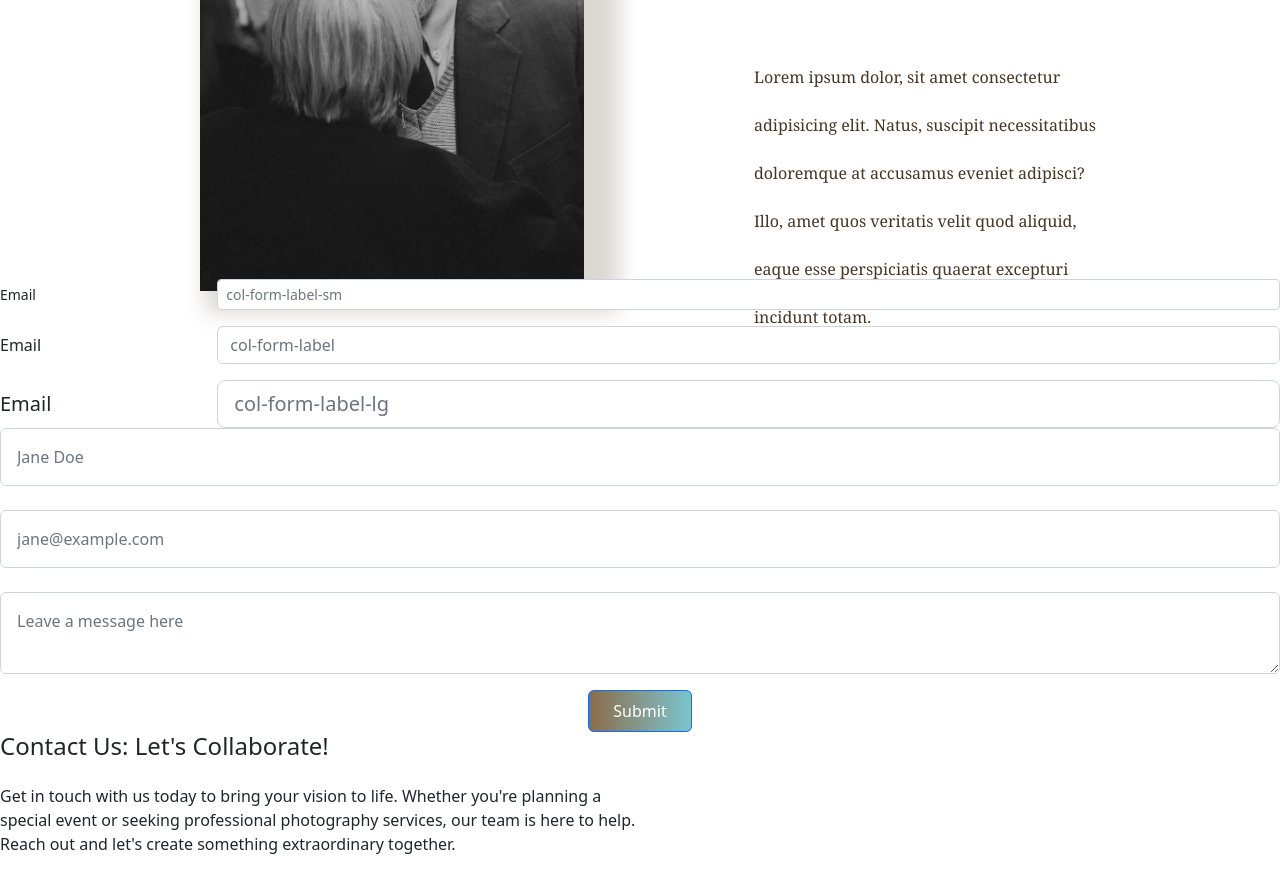
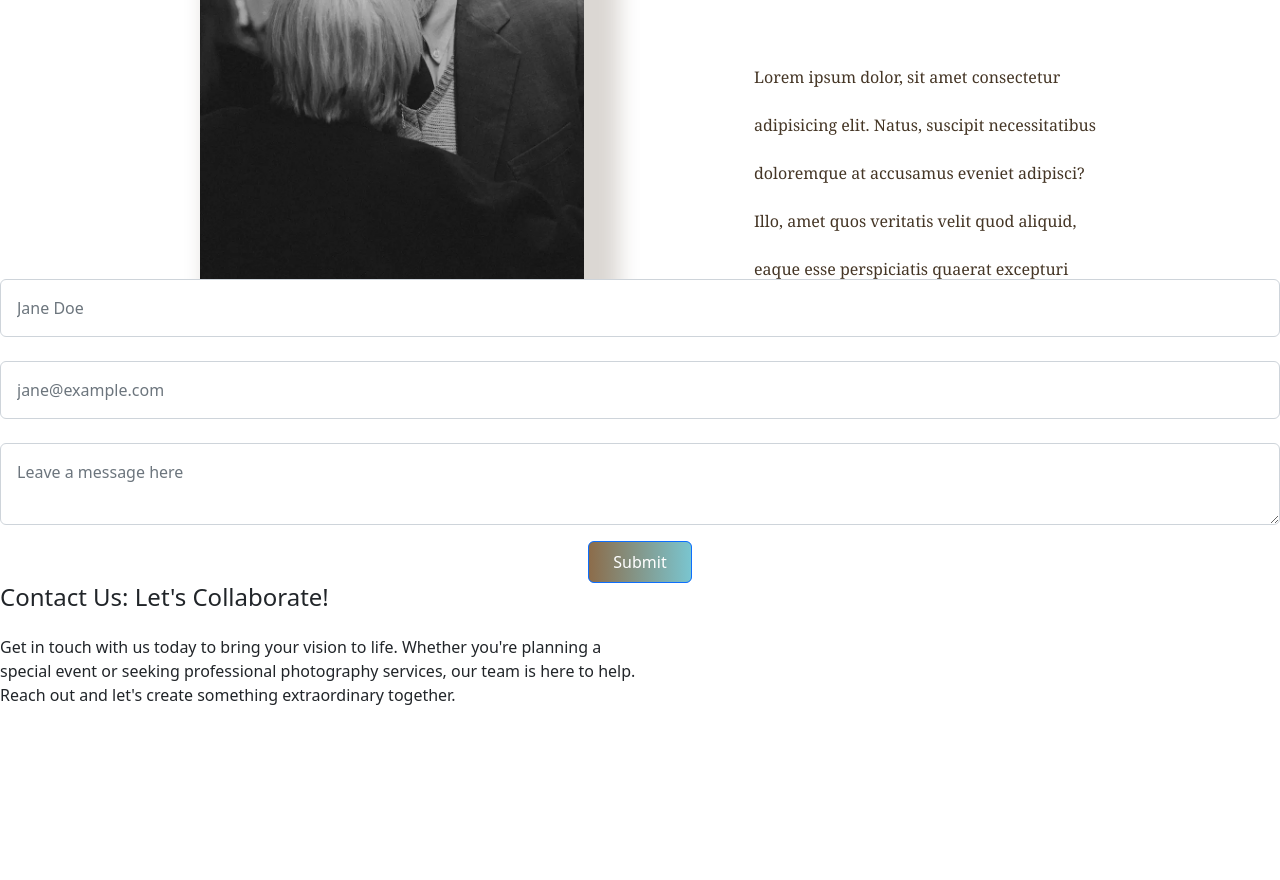
Before and after one commit to DevX100/DEV, a plain HTML site: page index.html in a window 1280 px wide. Shown: the part 4933-5813 px from the top of the page. After the commit the page ends 5664 px from the top, so only its background shows below. Drawn offline with nearby package versions, Linux system fonts and the light colour scheme.

Commit message:
Update index.html

```diff
--- a/index.html
+++ b/index.html
@@ -311,26 +311,7 @@
           </p>
         </div>
       </div>
-       <div>
-      <div class="row mb-3">
-        <label for="colFormLabelSm" class="col-sm-2 col-form-label col-form-label-sm">Email</label>
-        <div class="col-sm-10">
-          <input type="email" class="form-control form-control-sm" id="colFormLabelSm" placeholder="col-form-label-sm">
-        </div>
-      </div>
-      <div class="row mb-3">
-        <label for="colFormLabel" class="col-sm-2 col-form-label">Email</label>
-        <div class="col-sm-10">
-          <input type="email" class="form-control" id="colFormLabel" placeholder="col-form-label">
-        </div>
-      </div>
-      <div class="row">
-        <label for="colFormLabelLg" class="col-sm-2 col-form-label col-form-label-lg">Email</label>
-        <div class="col-sm-10">
-          <input type="email" class="form-control form-control-lg" id="colFormLabelLg" placeholder="col-form-label-lg">
-        </div>
-      </div>
-     </div>
+
         <div class="row">
         <div class="row1">
           <form class=" gy-2 gx-3 ">
```
